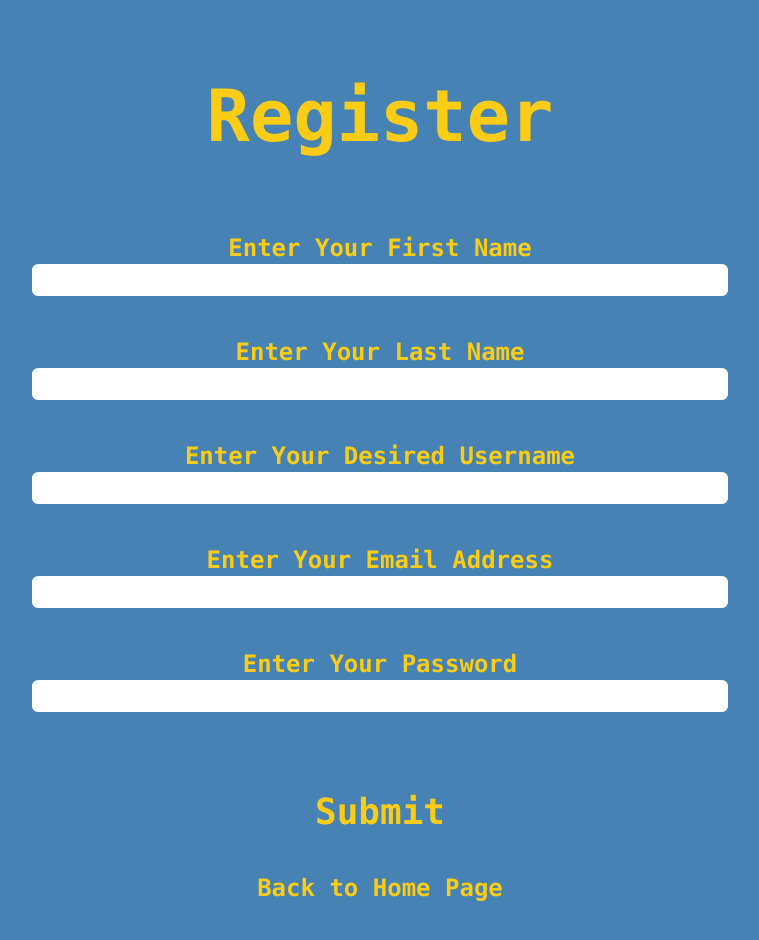
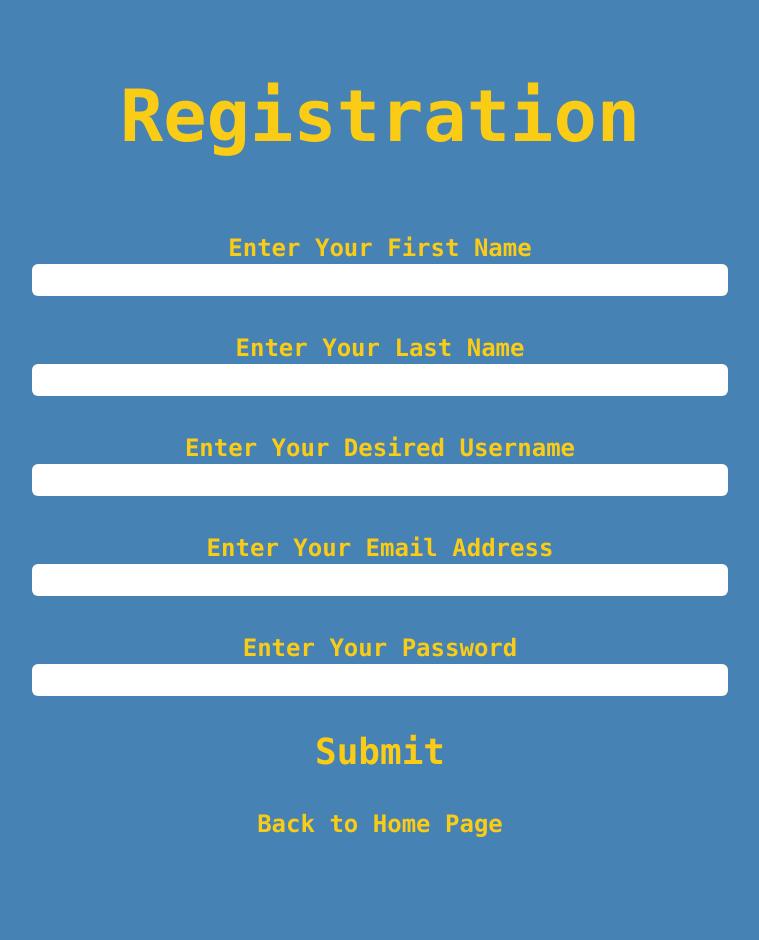
Before and after one commit to gabrielruggie/Post-App, a React (Create React App) app in the folder frontend/: page /register in a window 1280 px wide. Shown: the top 940 px of the page, without its empty margins (260-1019 px from the left). Built offline with nearby package versions, Linux system fonts and the light colour scheme.

Commit message:
added Error jsx component

```diff
--- /dev/null
+++ b/frontend/src/components/Error.jsx
@@ -0,0 +1,7 @@
+import React from 'react'
+
+export default function Error({error}) {
+  return (
+    <div className='text-red-600 font-bold font-mono text-xl p-1'>{error}</div>
+  )
+}
--- a/frontend/src/components/ErrorList.jsx
+++ b/frontend/src/components/ErrorList.jsx
@@ -1,14 +1,12 @@
 import React from 'react'
+import Error from './Error'
 
 // Future Task => Add id to each error
 // Probably smart to make an Error Component
-export default function Error({errors}) {
-    const errorList = errors.map(
-        error => <li>{error}</li>
-    );
+export default function ErrorList({errors}) {
     return (
-        <ul>
-            {errorList}
-        </ul>
+        errors.map(
+            error => <Error error={error} />
+        )
     )
 }
--- a/frontend/src/routes/Register.jsx
+++ b/frontend/src/routes/Register.jsx
@@ -38,10 +38,12 @@ export default function Register() {
 
   }
 
+  // Add 3D text to registration
   return (
     <div className='grid justify-center text-center my-20'>
-      <h1 className='text-7xl font-bold font-mono text-yellow-400'>Register</h1>
-      <form className='my-20 space-y-10' onSubmit={handleSubmission}>
+      <h1 className='text-7xl font-bold font-mono text-yellow-400 pb-10'>Registration</h1>
+      <ErrorList errors={errors} />
+      <form className='my-10 space-y-9' onSubmit={handleSubmission}>
 
         <div>
           <label className='font-mono text-2xl text-yellow-400 font-bold' htmlFor="firstName">Enter Your First Name</label>
@@ -98,8 +100,6 @@ export default function Register() {
           />
         </div>
 
-      <ErrorList errors={errors} />
-
       <button
       className={isDisabled ? 'font-mono text-4xl text-black font-bold': 'font-mono text-4xl text-yellow-400 font-bold'}
       disabled={isDisabled}
```
Also changed, not shown: 1 other file (tests, documents, lock files or other folders).
